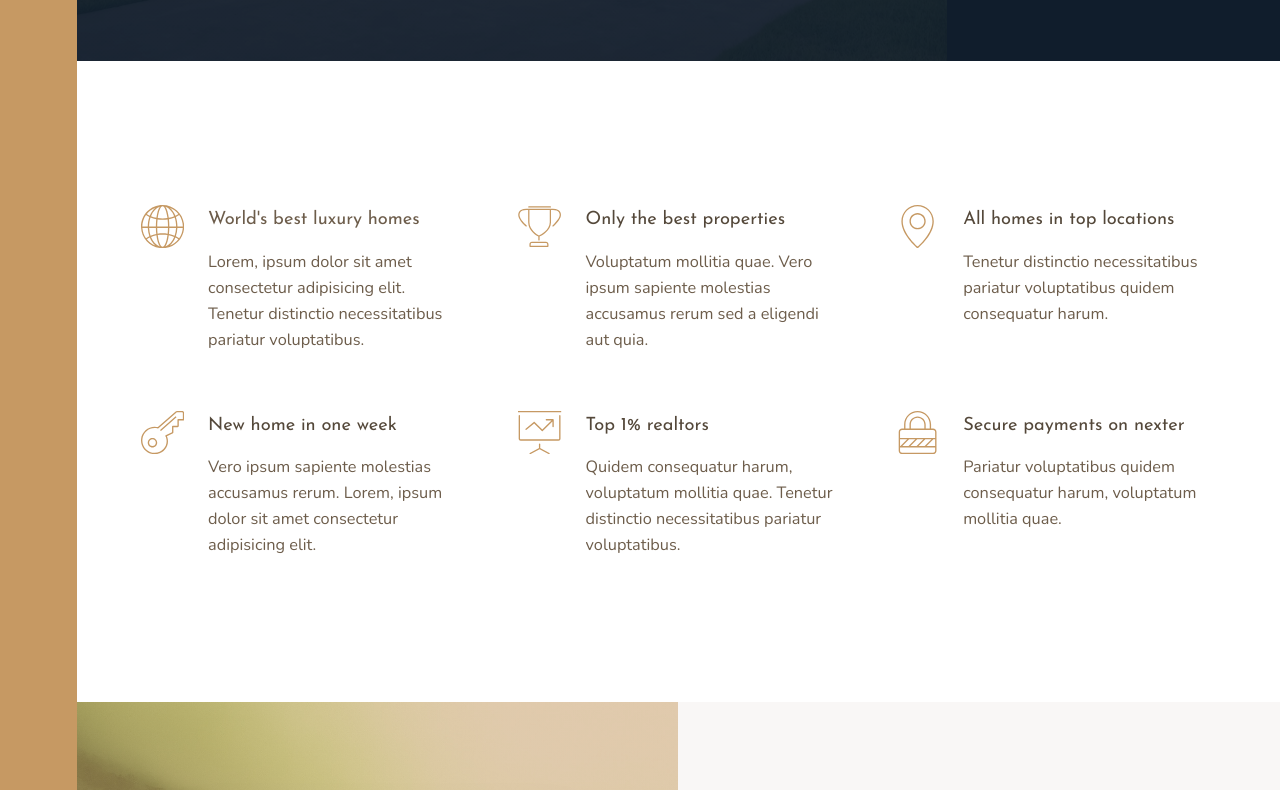
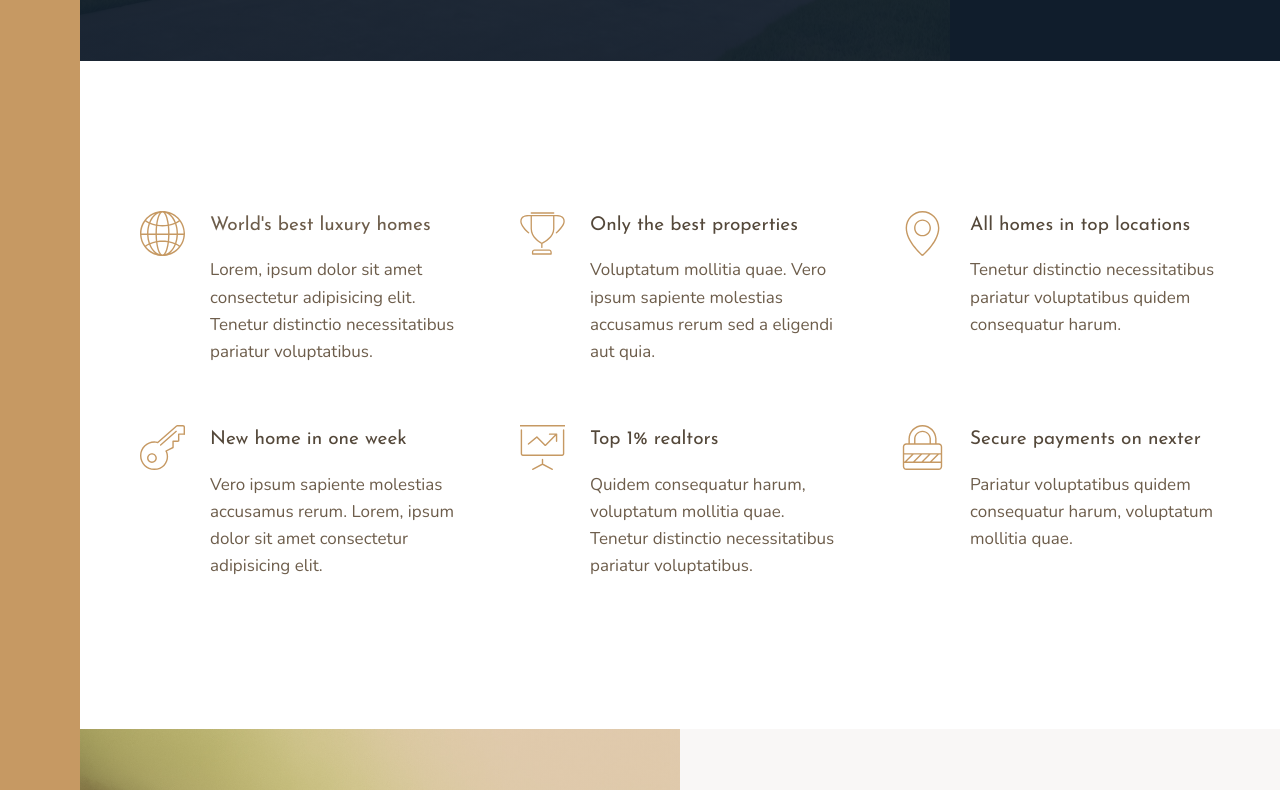
Before and after one commit to Arximiro/Nexter, a website: page index.html in a window 1280 px wide. Shown: the part 579-1369 px from the top of the page. Drawn offline with nearby package versions, Linux system fonts and the light colour scheme.

Commit message:
removed a problematic base level media query

```diff
--- a/sass/_base.scss
+++ b/sass/_base.scss
@@ -41,10 +41,6 @@ $bp-tiny: 31.25em; //500px
 html {
   box-sizing: border-box;
   font-size: 62.5%;
-
-  @media only screen and (max-width: $bp-hg) {
-    font-size: 60%;
-  }
 
   @media only screen and (max-width: $bp-lg) {
     font-size: 50%
```
Also changed, not shown: css/style.css.
